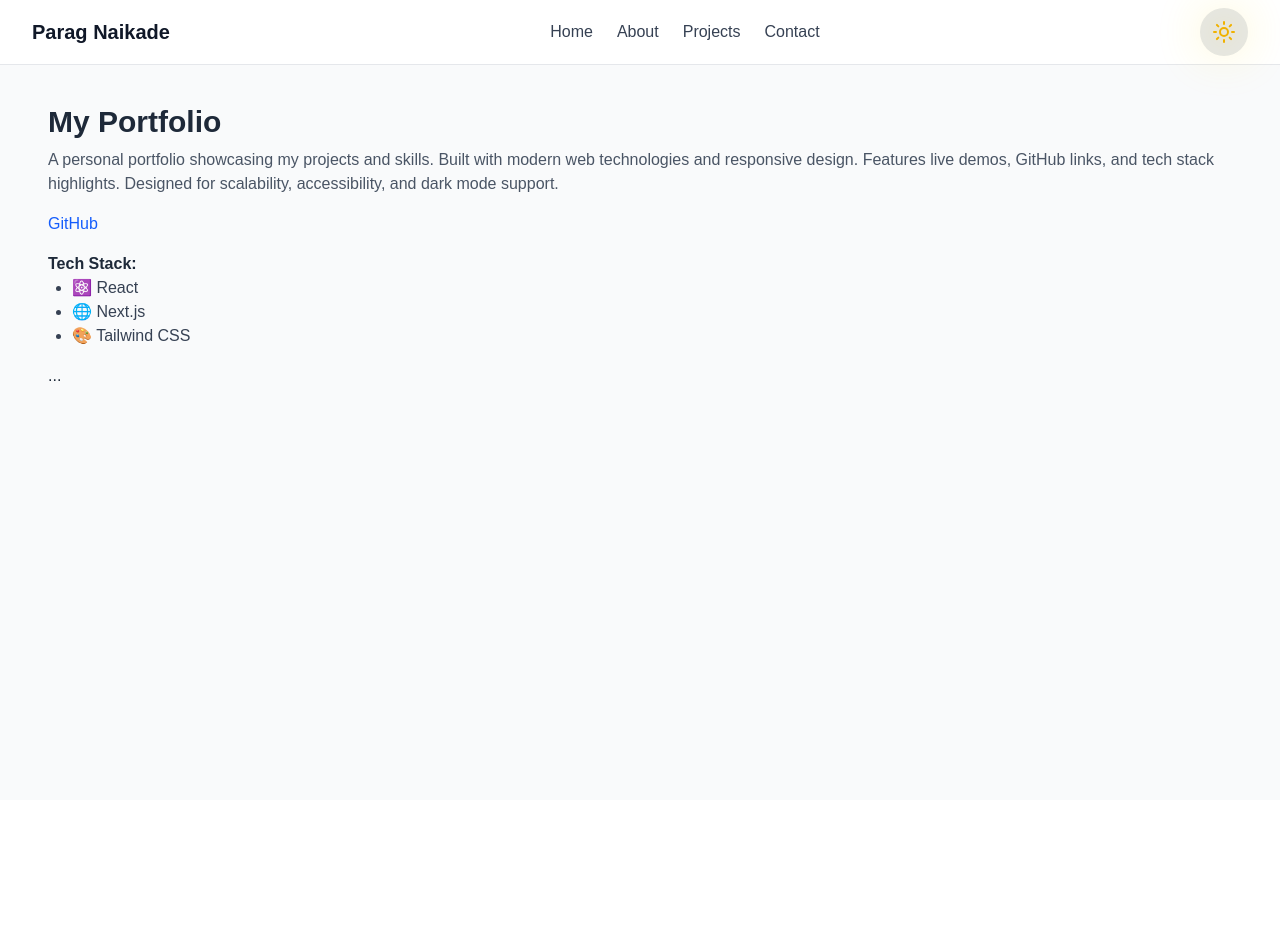
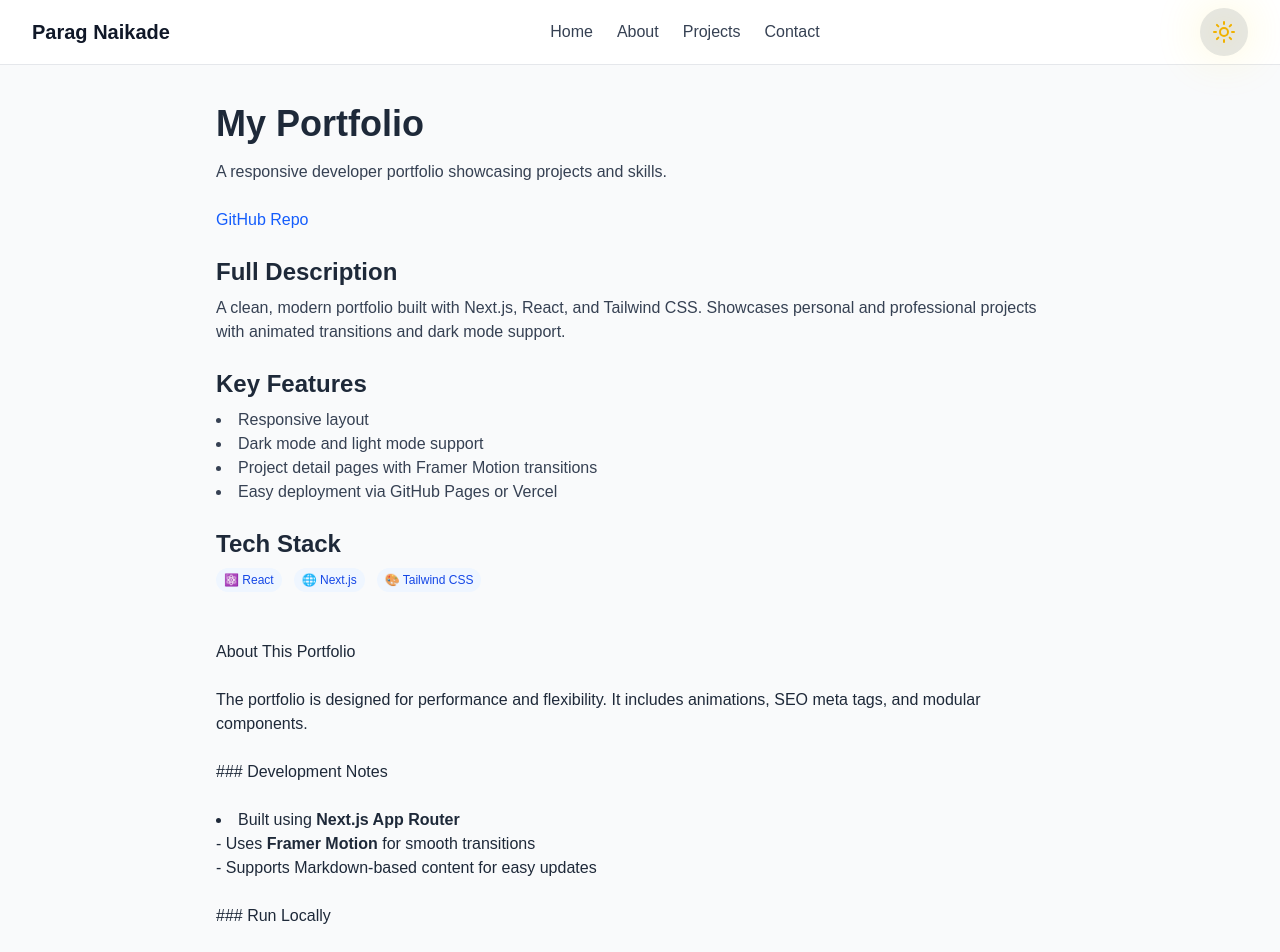
Before and after one commit to ParagNaikade/my-portfolio, a Next.js app: page /projects/my-portfolio in a window 1280 px wide. Shown: the top 952 px of the page. Before the commit the page ends 800 px from the top, so only its background shows below. Built offline with nearby package versions, Linux system fonts and the light colour scheme.

Commit message:
WIP for project details page

```diff
--- a/src/components/ProjectCard.tsx
+++ b/src/components/ProjectCard.tsx
@@ -1,17 +1,9 @@
 import Link from "next/link";
 import { motion } from "framer-motion";
+import { IProject } from "@/data/projects";
 
 interface ProjectCardProps {
-  project: {
-    slug: string;
-    title: string;
-    description: string;
-    tech: string[];
-    gradient: {
-      light: string;
-      dark: string;
-    };
-  };
+  project: IProject;
   index: number;
 }
 
@@ -32,16 +24,16 @@ export default function ProjectCard({ project, index }: ProjectCardProps) {
           </h2>
 
           <p className="text-gray-600 dark:text-gray-300 mb-4 line-clamp-3">
-            {project.description}
+            {project.shortDescription}
           </p>
 
           <div className="flex flex-wrap gap-2 mt-4">
             {project.tech.map((tech) => (
               <span
-                key={tech}
+                key={tech.name}
                 className="inline-block bg-blue-50 dark:bg-blue-900 text-blue-700 dark:text-blue-300 text-xs font-medium px-2 py-1 rounded-full"
               >
-                {tech}
+                {tech.icon} {tech.name}
               </span>
             ))}
           </div>
--- a/src/data/projects.ts
+++ b/src/data/projects.ts
@@ -1,29 +1,60 @@
 export interface IProject {
   slug: string;
   title: string;
-  description: string;
+  shortDescription: string;
+  fullDescription: string;
+  features?: string[];
+  images?: string[];
+  tech: { name: string; icon?: string }[];
   github: string;
   demo?: string;
-  tech: string[];
-  content: string; // You can format this later as markdown/HTML
   gradient: {
     light: string;
     dark: string;
   };
+  content: string;
 }
 
 export const projects: IProject[] = [
   {
     slug: "order-tracking-app",
     title: "Order Tracking App",
-    description: `A real-time order tracking system for both customers and admins.
-Includes live messaging, status updates, and dashboard views.
-Built with scalable architecture and asynchronous communication.
-Ideal for logistics, e-commerce, and delivery platforms.`,
+    shortDescription: "Real-time order tracking system with live updates and admin dashboards.",
+    fullDescription: `The Order Tracking App is designed for logistics and delivery platforms needing real-time updates. It enables seamless communication between customers and admins, supports status transitions, and offers separate dashboards for different roles.`,
+    features: [
+      "Real-time messaging via RabbitMQ",
+      "Role-based dashboards for customers and admins",
+      "MongoDB for read optimization",
+      "SQL Server for transactional data",
+      "Blazor Server UI with responsive design",
+    ],
     github: "https://github.com/ParagNaikade/OrderTrackingApp",
     demo: "#",
-    tech: ["⚙️ Blazor", "📦 RabbitMQ", "🍃 MongoDB"],
-    content: `...`,
+    tech: [
+      { name: "Blazor", icon: "⚙️" },
+      { name: "RabbitMQ", icon: "📦" },
+      { name: "MongoDB", icon: "🍃" },
+    ],
+    content: `
+### Architecture Overview
+
+This project uses a CQRS pattern with separate read and write databases. Messages are handled via RabbitMQ and persisted accordingly.
+
+- **Write Side**: ASP.NET Core with MediatR
+- **Read Side**: MongoDB projections with background consumers
+- **Frontend**: Blazor Server with SignalR
+
+### Installation
+
+\`\`\`bash
+git clone https://github.com/ParagNaikade/OrderTrackingApp
+cd OrderTrackingApp
+docker-compose up --build
+\`\`\`
+
+### Screenshots
+
+`,
     gradient: {
       light: "from-blue-50 via-gray-50 to-indigo-100",
       dark: "dark:from-slate-800 dark:via-neutral-800 dark:to-indigo-900",
@@ -32,14 +63,41 @@ Ideal for logistics, e-commerce, and delivery platforms.`,
   {
     slug: "my-portfolio",
     title: "My Portfolio",
-    description: `A personal portfolio showcasing my projects and skills.
-Built with modern web technologies and responsive design.
-Features live demos, GitHub links, and tech stack highlights.
-Designed for scalability, accessibility, and dark mode support.`,
+    shortDescription: "A responsive developer portfolio showcasing projects and skills.",
+    fullDescription: `A clean, modern portfolio built with Next.js, React, and Tailwind CSS. Showcases personal and professional projects with animated transitions and dark mode support.`,
+    features: [
+      "Responsive layout",
+      "Dark mode and light mode support",
+      "Project detail pages with Framer Motion transitions",
+      "Easy deployment via GitHub Pages or Vercel",
+    ],
     github: "https://github.com/ParagNaikade/my-portfolio",
     demo: "#",
-    tech: ["⚛️ React", "🌐 Next.js", "🎨 Tailwind CSS"],
-    content: `...`,
+    tech: [
+      { name: "React", icon: "⚛️" },
+      { name: "Next.js", icon: "🌐" },
+      { name: "Tailwind CSS", icon: "🎨" },
+    ],
+    content: `
+### About This Portfolio
+
+The portfolio is designed for performance and flexibility. It includes animations, SEO meta tags, and modular components.
+
+### Development Notes
+
+- Built using **Next.js App Router**
+- Uses **Framer Motion** for smooth transitions
+- Supports Markdown-based content for easy updates
+
+### Run Locally
+
+\`\`\`bash
+git clone https://github.com/ParagNaikade/my-portfolio
+cd my-portfolio
+yarn install
+yarn dev
+\`\`\`
+`,
     gradient: {
       light: "from-blue-50 via-gray-50 to-indigo-100",
       dark: "dark:from-slate-800 dark:via-neutral-800 dark:to-indigo-900",
--- a/src/pages/index.tsx
+++ b/src/pages/index.tsx
@@ -24,7 +24,7 @@ export default function Home() {
       >
         <h1 className="text-4xl font-bold mb-2">Hi, I&apos;m Parag Naikade 👋</h1>
         <p className="text-lg text-gray-600">
-          Senior Full Stack Developer | .NET • React • Azure • DevOps
+          Lead Full Stack Developer | .NET • Blazor • React • Azure • DevOps
         </p>
       </motion.header>
 
@@ -58,7 +58,7 @@ export default function Home() {
         <h2 className="text-2xl font-semibold mb-4">Resume</h2>
         <p className="mb-2 text-gray-600">You can download my resume below:</p>
         <a
-          href="/Daniel_Buckner_Resume.pdf"
+          href="/Parag Naikade 2025.pdf"
           download
           className="inline-block px-4 py-2 bg-blue-600 text-white rounded hover:bg-blue-700 transition"
           onClick={() =>
--- a/src/pages/projects/[slug].tsx
+++ b/src/pages/projects/[slug].tsx
@@ -1,4 +1,3 @@
-// pages/projects/[slug].tsx
 import { GetStaticPaths, GetStaticProps } from "next";
 import { projects, IProject } from "../../data/projects";
 import { useRouter } from "next/router";
@@ -12,52 +11,92 @@ export default function ProjectPage({ project }: Props) {
   if (router.isFallback) return <div>Loading...</div>;
 
   return (
-    <div className="p-6">
-      <h1 className="text-3xl font-bold mb-2">{project.title}</h1>
-      <p className="text-gray-600 mb-4">{project.description}</p>
-      <div className="mb-4">
-        <a href={project.github} className="text-blue-600 mr-4" target="_blank">
-          GitHub
+    <div className="max-w-4xl mx-auto p-6">
+      <h1 className="text-4xl font-bold mb-4">{project.title}</h1>
+      <p className="text-gray-700 dark:text-gray-300 mb-6">{project.shortDescription}</p>
+
+      <div className="flex gap-4 mb-6">
+        <a
+          href={project.github}
+          target="_blank"
+          rel="noopener noreferrer"
+          className="text-blue-600 hover:underline"
+        >
+          GitHub Repo
         </a>
         {project.demo && project.demo !== "#" && (
-          <a href={project.demo} className="text-blue-600" target="_blank">
+          <a
+            href={project.demo}
+            target="_blank"
+            rel="noopener noreferrer"
+            className="text-blue-600 hover:underline"
+          >
             Live Demo
           </a>
         )}
       </div>
-      <div className="mb-4">
-        <strong>Tech Stack:</strong>
-        <ul className="list-disc ml-6 text-gray-700">
+
+      <section className="mb-6">
+        <h2 className="text-2xl font-semibold mb-2">Full Description</h2>
+        <p className="text-gray-700 dark:text-gray-300 whitespace-pre-line">
+          {project.fullDescription}
+        </p>
+      </section>
+
+      {project.features && project.features.length > 0 && (
+        <section className="mb-6">
+          <h2 className="text-2xl font-semibold mb-2">Key Features</h2>
+          <ul className="list-disc list-inside text-gray-700 dark:text-gray-300">
+            {project.features.map((feat, idx) => (
+              <li key={idx}>{feat}</li>
+            ))}
+          </ul>
+        </section>
+      )}
+
+      <section className="mb-6">
+        <h2 className="text-2xl font-semibold mb-2">Tech Stack</h2>
+        <ul className="flex flex-wrap gap-3">
           {project.tech.map((tech) => (
-            <li key={tech}>{tech}</li>
+            <span
+              key={tech.name}
+              className="inline-block bg-blue-50 dark:bg-blue-900 text-blue-700 dark:text-blue-300 text-xs font-medium px-2 py-1 rounded-full"
+            >
+              {tech.icon} {tech.name}
+            </span>
           ))}
         </ul>
-      </div>
-      <div className="prose prose-lg max-w-none">
-        <div dangerouslySetInnerHTML={{ __html: convertMarkdown(project.content) }} />
-      </div>
+      </section>
+
+      <section className="prose prose-lg dark:prose-invert max-w-none">
+        <MarkdownRenderer markdown={project.content} />
+      </section>
     </div>
   );
 }
 
-// Generate static paths for each project
+// Simple markdown to HTML converter for limited syntax
+function convertMarkdown(md: string): string {
+  return md
+    .replace(/\n/g, "<br/>")
+    .replace(/\*\*(.*?)\*\*/g, "<strong>$1</strong>")
+    .replace(/### (.*)/g, "<h3>$1</h3>")
+    .replace(/`([^`]+)`/g, "<code>$1</code>")
+    .replace(/!\[(.*?)\]\((.*?)\)/g, '<img alt="$1" src="$2" />')
+    .replace(/- (.*)/g, "<li>$1</li>");
+}
+
+function MarkdownRenderer({ markdown }: { markdown: string }) {
+  return <div dangerouslySetInnerHTML={{ __html: convertMarkdown(markdown) }} />;
+}
+
 export const getStaticPaths: GetStaticPaths = async () => {
-  const paths = projects.map((p) => ({
-    params: { slug: p.slug },
-  }));
+  const paths = projects.map((p) => ({ params: { slug: p.slug } }));
   return { paths, fallback: false };
 };
 
-// Pass the correct project to the page
 export const getStaticProps: GetStaticProps = async ({ params }) => {
   const project = projects.find((p) => p.slug === params?.slug);
+  if (!project) return { notFound: true };
   return { props: { project } };
 };
-
-// Basic markdown converter (replace with proper lib if needed)
-function convertMarkdown(md: string): string {
-  return md
-    .replace(/\*\*(.*?)\*\*/g, "<strong>$1</strong>")
-    .replace(/`(.*?)`/g, "<code>$1</code>")
-    .replace(/\n\n/g, "<br/><br/>");
-}
```
Also changed, not shown: 1 other file (tests, documents, lock files or other folders).
